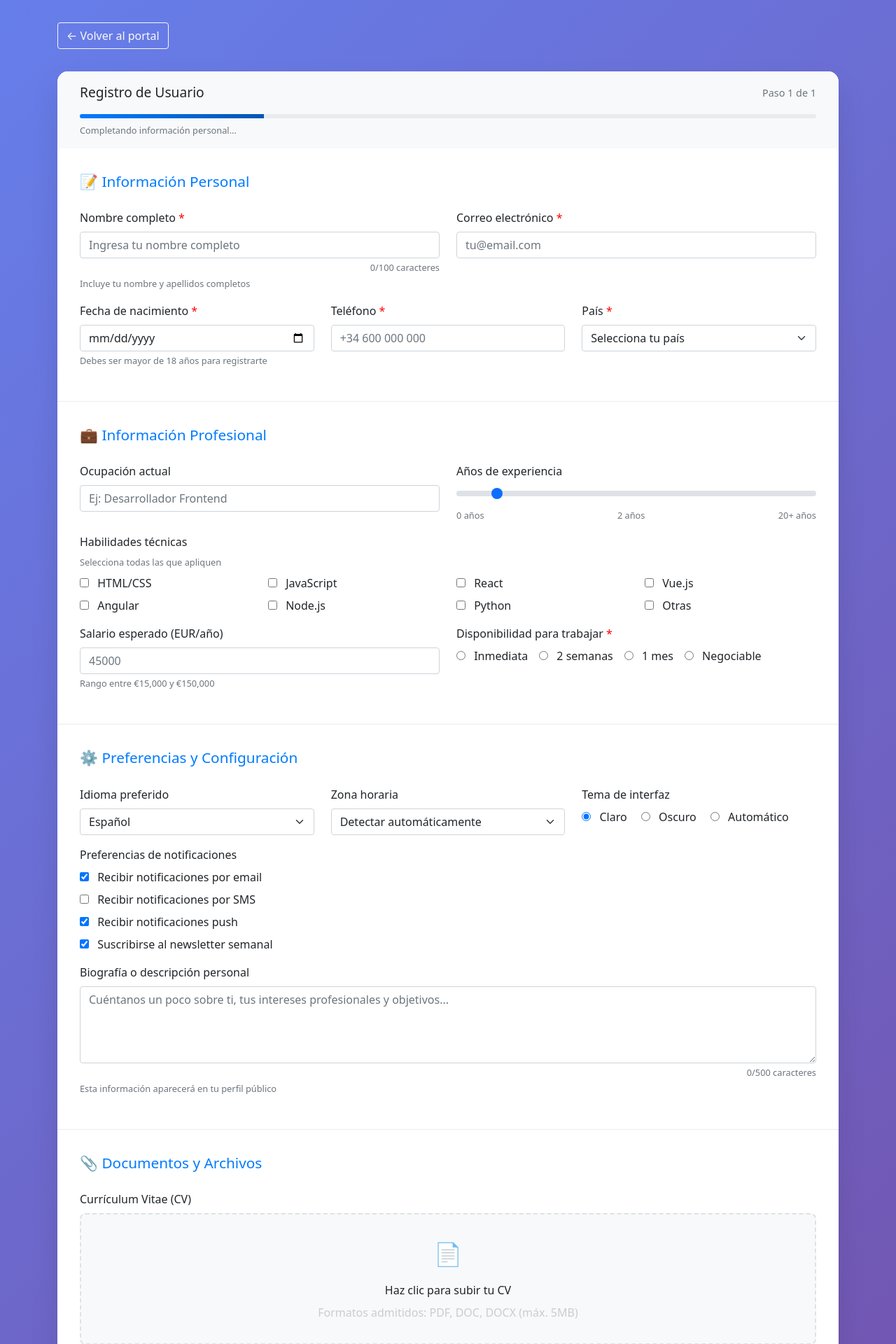
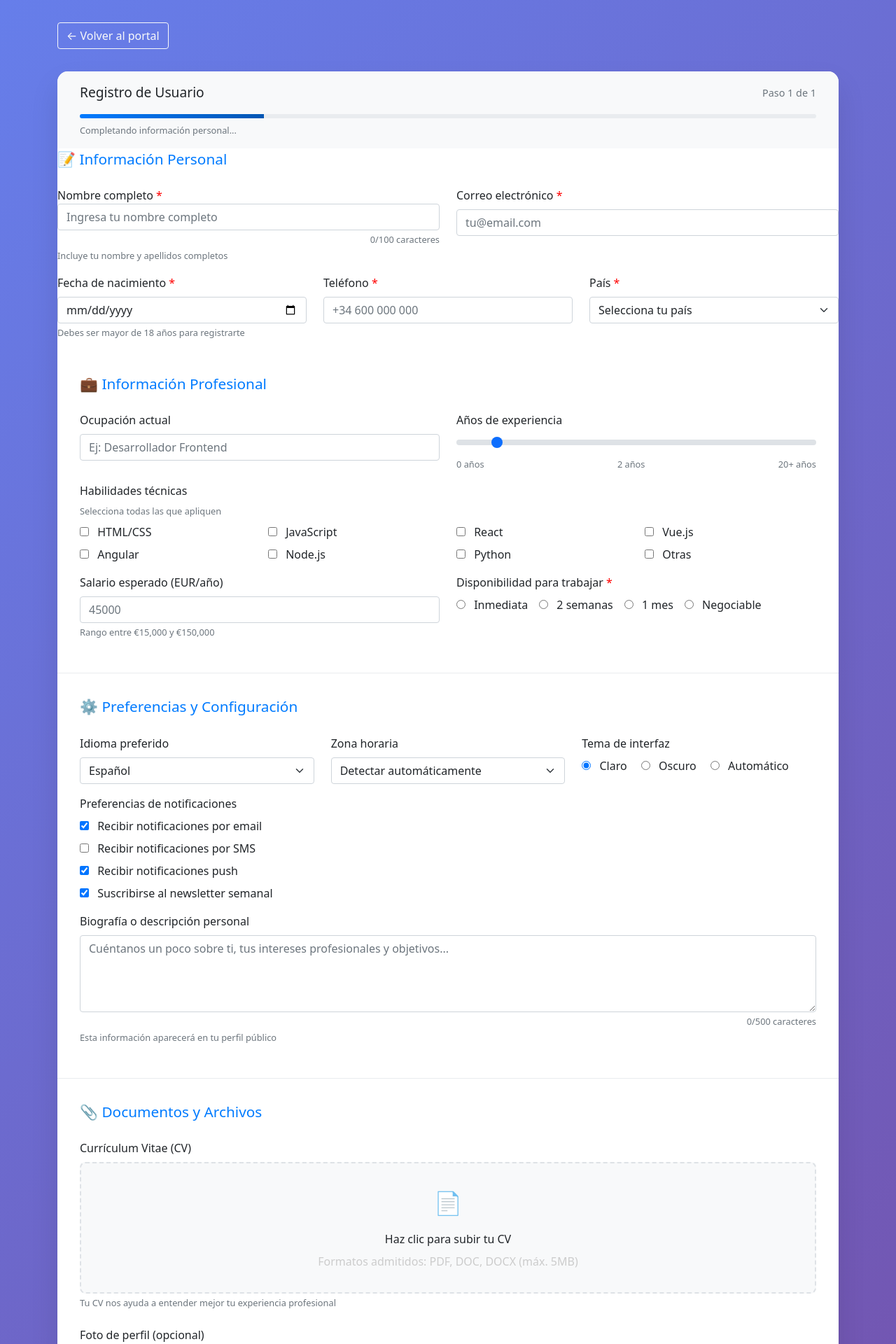
Before and after one commit to diego-vazquez-morales/IPOPortalAria, a Flask app: page /ejercicio/ejercicio3_alta_usuario in a window 1280 px wide. Shown: the top 1920 px of the page at 70% size. Run offline with Flask 3, Linux system fonts and the light colour scheme.

Commit message:
cambio ejercicio3, primeros cambios

```diff
--- a/templates/ejercicio3_alta_usuario.html
+++ b/templates/ejercicio3_alta_usuario.html
@@ -117,13 +117,29 @@
         .success { color: #28a745; }
         .error { color: #dc3545; }
         .warning { color: #ffc107; }
+
+
+        .skip-link:focus {
+            position: static;
+            width: auto;
+            height: auto;
+            left: 0;
+            background-color: #000;
+            color: #fff;
+            padding: 0.5rem;
+            z-index: 1000;
+            text-decoration: none;
+        }
+
     </style>
 </head>
 
 <body>
-    <!-- PROBLEMA: Falta skip link -->
+    <!-- Skip link -->
+    <a href="#registrationForm" class="skip-link" tabindex="0" style="position:absolute;left:-999px;top:auto;width:1px;height:1px;overflow:hidden;"> Saltar al formulario </a>
 
-    <div class="registration-container">
+
+    <div class="registration-container" id="registrationForm">
         <div class="container">
 
             <!-- Navegación de regreso -->
@@ -135,43 +151,44 @@
 
             <div class="registration-card">
 
-                <!-- PROBLEMA: Progreso sin accesibilidad -->
-                <div class="form-progress">
+                <!-- Progreso con accesibilidad -->
+                <div class="form-progress" role="region" aria-label="Progreso de registro de usuario">
                     <div style="display: flex; justify-content: space-between; align-items: center; margin-bottom: 1rem;">
                         <div style="font-weight: 500; font-size: 1.2rem;">Registro de Usuario</div>
-                        <div style="font-size: 0.9rem; color: #6c757d;">Paso 1 de 1</div>
+                        <div style="font-size: 0.9rem; color: #6c757d;" aria-live="polite">Paso 1 de 1</div>
                     </div>
-                    <div class="progress-bar-custom">
+                    <div class="progress-bar-custom" role="progressbar" aria-valuemin="0" aria-valuemax="100" aria-valuenow="25" aria-label="Progreso del formulario 25%">
                         <div class="progress-fill" style="width: 25%"></div>
                     </div>
-                    <div style="margin-top: 0.5rem; font-size: 0.8rem; color: #6c757d;">
+                    <div style="margin-top: 0.5rem; font-size: 0.8rem; color: #6c757d;" aria-live="polite">
                         Completando información personal...
                     </div>
                 </div>
 
-                <!-- PROBLEMA: Formulario sin estructura semántica apropiada -->
+                <!-- Formulario con estructura semántica apropiada -->
                 <form id="registrationForm" novalidate style="padding: 0;">
-
-                    <!-- Sección 1: Información Personal - MÚLTIPLES PROBLEMAS -->
-                    <div class="form-section">
-                        <!-- PROBLEMA: Sin fieldset para agrupar -->
-                        <div style="font-size: 1.3rem; font-weight: 500; margin-bottom: 1.5rem; color: #007bff;">
+                    <fieldset>
+                        <legend style="font-size: 1.3rem; font-weight: 500; margin-bottom: 1.5rem; color: #007bff;">
                             📝 Información Personal
-                        </div>
+                        </legend>
 
                         <div class="row">
                             <!-- Nombre completo -->
                             <div class="col-md-6 mb-3">
-                                <!-- PROBLEMA: Label sin asociación correcta -->
-                                <div class="form-label required-field">Nombre completo</div>
+                                <!-- Label correcto -->
+                                <label for="fullName" class="required-field">Nombre completo</label>
                                 <input type="text"
-                                       class="form-control"
-                                       name="fullName"
-                                       placeholder="Ingresa tu nombre completo"
-                                       maxlength="100">
-                                <div class="character-counter">0/100 caracteres</div>
-                                <!-- PROBLEMA: Mensaje de ayuda no asociado -->
-                                <div class="field-help">
+                                    id="fullName"
+                                    name="fullName"
+                                    class="form-control"
+                                    placeholder="Ingresa tu nombre completo"
+                                    maxlength="100"
+                                    aria-required="true"
+                                    aria-describedby="fullNameHelp charCountFullName"
+                                >
+                                <div id="charCountFullName" class="character-counter">0/100 caracteres</div>
+                                <!-- Mensaje de ayuda asociado -->
+                                <div id="fullNameHelp"class="field-help">
                                     Incluye tu nombre y apellidos completos
                                 </div>
                             </div>
@@ -230,7 +247,7 @@
                                 </select>
                             </div>
                         </div>
-                    </div>
+                    </fieldset>
 
                     <!-- Sección 2: Información Profesional - PROBLEMAS -->
                     <div class="form-section">
```
